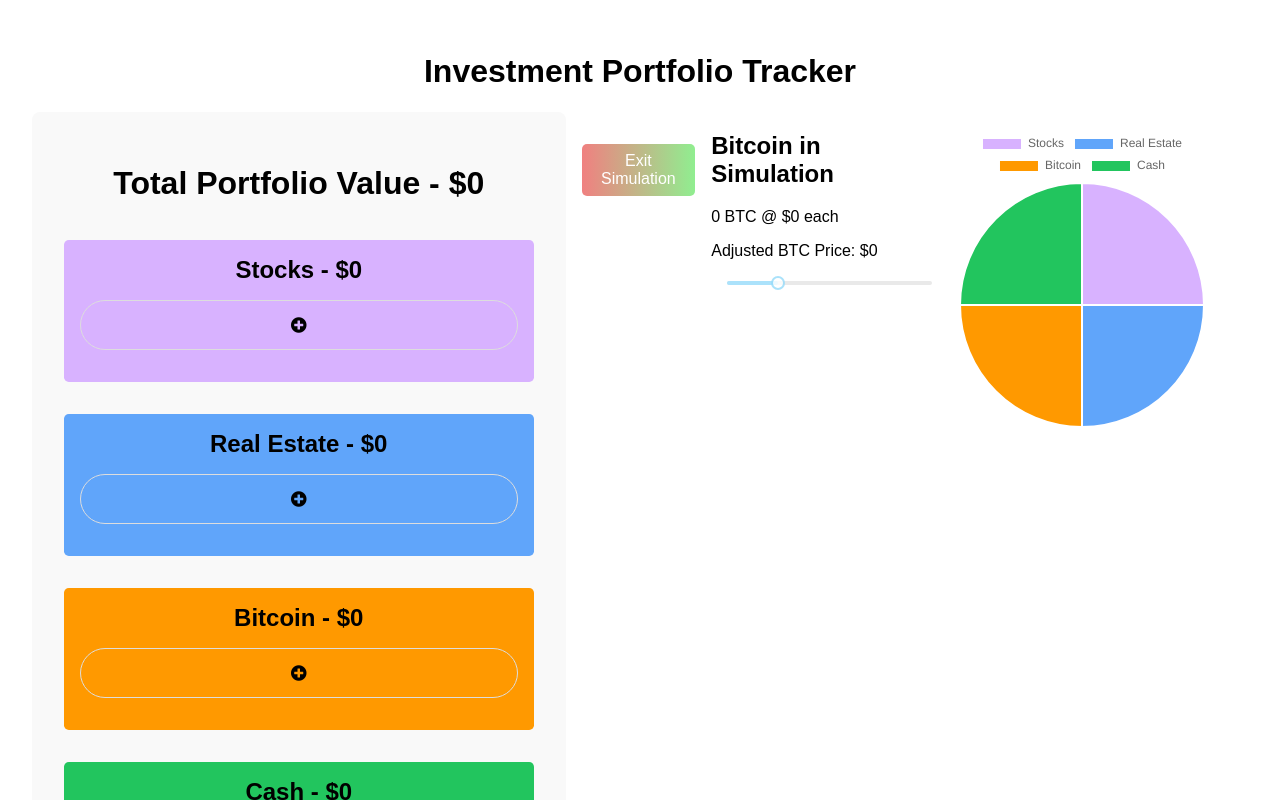
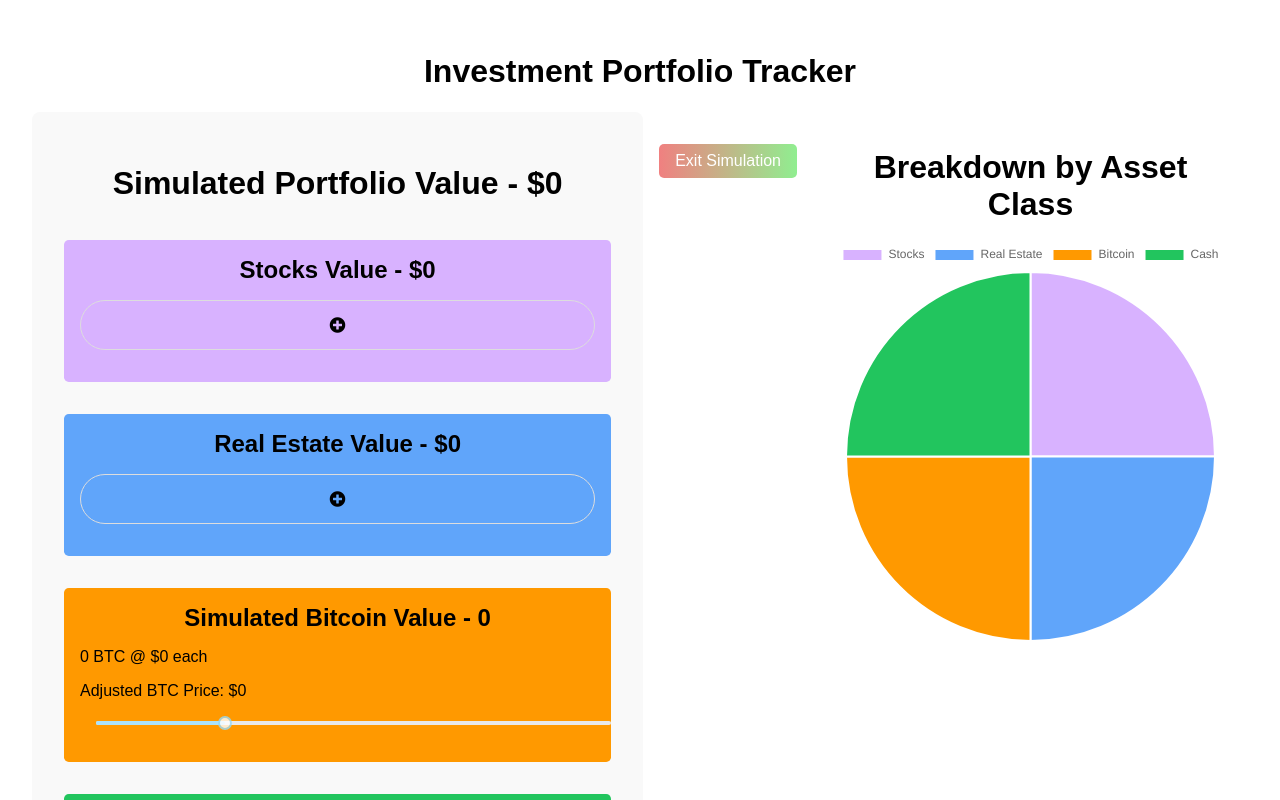
Before and after one commit to mjohnculhane/investment-portfolio, a React (Create React App) app: page / in a window 1280 px wide. Both pictures are taken after a click on the button "Simulation Mode". Shown: the top 800 px of the page. Built offline with nearby package versions, Linux system fonts and the light colour scheme.

Commit message:
Various design changes, enhancements and added functionality to simulation mode, simulation mode still only available for Bitcoin.

```diff
--- a/src/App.css
+++ b/src/App.css
@@ -18,6 +18,11 @@
   flex: 2;
   max-width: 40vw; /* Relative to the viewport width */
   padding: 1rem; /* rem for consistent padding */
+}
+
+.pie-chart h1 {
+  margin-bottom: 1rem; /* Space between the header and the pie chart */
+  text-align: center; /* Ensure the header is centered */
 }
 
 .breakdown {
@@ -145,7 +150,7 @@ input[type="number"] {
   background: linear-gradient(to right, red, rgb(108, 197, 108));
 }
 
-.btc-slider {
+.simulation-slider {
   display: flex;
   align-items: center;
   margin: 1rem;
--- a/src/App.js
+++ b/src/App.js
@@ -9,12 +9,18 @@ import './App.css';
 ChartJS.register(ArcElement, Tooltip, Legend);
 
 function App() {
+  // Real portfolio variables
   const [stocks, setStocks] = useState([]);
   const [realEstate, setRealEstate] = useState([]);
   const [btcAmount, setBtcAmount] = useState(0);
   const [btcPrice, setBtcPrice] = useState(0);
   const [cash, setCash] = useState(0);
   const [yieldRate, setYieldRate] = useState(0);
+
+  // Simulation portfolio variables
+  const [inSimulationMode, setInSimulationMode] = useState(false);
+  const [simulatedBtc, setSimulatedBtc] = useState({ amount: 0, price: 0 });
+  const [sliderValue, setSliderValue] = useState(100);
 
   // References for input fields
   const stockNameRef = useRef(null);
@@ -59,8 +65,17 @@ function App() {
   const calculatePortfolioValue = () => {
     let stocksValue = stocks.reduce((total, stock) => total + stock.quantity * stock.price, 0);
     let realEstateValue = realEstate.reduce((total, property) => total + property.marketValue, 0);
-    let btcValue = btcAmount * btcPrice;
+    // let btcValue = btcAmount * btcPrice;
+    let btcValue = inSimulationMode ? simulatedBtc.amount * simulatedBtc.price : btcAmount * btcPrice;
     let cashValue = cash * (1 + yieldRate / 100);
+
+    // if (inSimulationMode) {
+    //   // Perform the simulation-specific calculation for Bitcoin
+    //   btcValue = simulatedBtc.amount * simulatedBtc.price; // Adjust based on the simulated values
+    // } else {
+    //   // Regular Bitcoin calculation
+    //   btcValue = btcAmount * btcPrice;
+    // }
 
     let totalValue = stocksValue + realEstateValue + btcValue + cashValue;
     return { totalValue, stocksValue, realEstateValue, btcValue, cashValue };
@@ -184,13 +199,7 @@ function App() {
     }
   };
 
-  // Simulation mode components
-  const [inSimulationMode, setInSimulationMode] = useState(false);
-
-  const [simulatedBtc, setSimulatedBtc] = useState({ amount: 0, price: 0 });
-
-  const [sliderValue, setSliderValue] = useState(100);
-
+  // Simulation mode functions
   const handleSimulationToggle = () => {
     setInSimulationMode((prevMode) => {
       if (!prevMode) {
@@ -235,10 +244,10 @@ function App() {
       <h1>Investment Portfolio Tracker</h1>
       <div className="main-content">
         <div className="breakdown">
-          <h1 style={{ textAlign: 'center' }}>Total Portfolio Value - ${formatNumber(totalValue)}</h1>
+          <h1 style={{ textAlign: 'center' }}>{inSimulationMode ? `Simulated Portfolio Value - $${formatNumber(totalValue)}` : `Actual Portfolio Value - $${formatNumber(totalValue)}`}</h1>
           {/* Stocks Section */}
           <div className="category" style={{ backgroundColor: colors.stocks }}>
-            <h2 style={{ marginBottom: '1rem' }}>Stocks - ${formatNumber(stocksValue)}</h2>
+            <h2 style={{ marginBottom: '1rem' }}>Stocks Value - ${formatNumber(stocksValue)}</h2>
             {stocks.map((stock, index) => (
               <div key={index} className="asset-container">
                 <span onClick={() => deleteAsset('stocks', index)}>
@@ -315,7 +324,7 @@ function App() {
 
           {/* Real Estate Section */}
           <div className="category" style={{ backgroundColor: colors.realEstate}}>
-            <h2 style={{ marginBottom: '1rem' }}>Real Estate - ${formatNumber(realEstateValue)}</h2>
+            <h2 style={{ marginBottom: '1rem' }}>Real Estate Value - ${formatNumber(realEstateValue)}</h2>
             {realEstate.map((property, index) => (
               <div key={index} className="asset-container">
                 <span onClick={() => deleteAsset('realEstate', index)}>
@@ -377,7 +386,47 @@ function App() {
 
           {/* Bitcoin Section */}
           <div className="category" style={{ backgroundColor: colors.bitcoin }}>
-            <h2 style={{ marginBottom: '1rem' }}>Bitcoin - ${formatNumber(btcValue)}</h2>
+          {inSimulationMode ? (
+            <div className="simulated-bitcoin-display">
+              <h2>Simulated Bitcoin Value - {formatNumber(btcValue)}</h2>
+              <p>{formatNumber(simulatedBtc.amount)} BTC @ ${formatNumber(simulatedBtc.price)} each</p>
+              <p>Adjusted BTC Price: ${formatNumber(simulatedBtc.price)}</p>
+              <div className="simulation-slider">
+              <Slider
+                min={0}
+                max={400}
+                value={sliderValue}
+                step={1}
+                onChange={(newValue) => {
+                  setSliderValue(newValue);
+                  handleSliderChange(newValue);
+                }}
+                handle={{
+                  style: {
+                    backgroundColor: 'red',
+                    borderColor: 'red',
+                    height: '1.25em',
+                    width: '1.25em',
+                  },
+                }}
+                track={{
+                  style: {
+                    backgroundColor: 'blue',
+                    height: '0.3em',
+                  },
+                }}
+                rail={{
+                  style: {
+                    backgroundColor: 'gray',
+                    height: '0.3em',
+                  },
+                }}
+              />
+              </div>
+            </div>
+        ) : (
+          <>
+            <h2 style={{ marginBottom: '1rem' }}>Bitcoin Value - ${formatNumber(btcValue)}</h2>
             {btcValue > 0 ? (
               <div className="asset-container">
                 <span onClick={() => deleteAsset('bitcoin')}>
@@ -435,11 +484,13 @@ function App() {
                 )}
               </div>
             )}
+          </>
+          )}
           </div>
 
           {/* Cash Section */}
           <div className="category" style={{ backgroundColor: colors.cash }}>
-            <h2 style={{ marginBottom: '1rem' }}>Cash - ${formatNumber(cash)}</h2>
+            <h2 style={{ marginBottom: '1rem' }}>Fiat Value - ${formatNumber(cash)}</h2>
             {cash > 0 ? (
               <div className="asset-container">
                 <span onClick={() => deleteAsset('cash')}>
@@ -498,53 +549,9 @@ function App() {
             {inSimulationMode ? 'Exit Simulation' : 'Simulation Mode'}
           </button>
         </div>
-        {inSimulationMode ? (
-          <div className="simulated-bitcoin-display">
-            <h2>Bitcoin in Simulation</h2>
-            <p>{formatNumber(simulatedBtc.amount)} BTC @ ${formatNumber(simulatedBtc.price)} each</p>
-            <p>Adjusted BTC Price: ${formatNumber(simulatedBtc.price)}</p>
-            <div className="btc-slider">
-            <Slider
-              // min={0}
-              min={0}
-              max={400}
-              value={sliderValue}
-              step={1}
-              onChange={(newValue) => {
-                setSliderValue(newValue);
-                // const adjustedValue = logScaleValue(newValue);
-                // setBtcPrice(btcAmount * (btcPrice * adjustedValue)); // Adjust price based on the transformed value
-                handleSliderChange(newValue);
-              }}
-              handle={{
-                style: {
-                  backgroundColor: 'red',
-                  borderColor: 'red',
-                  height: '1.25em',
-                  width: '1.25em',
-                },
-              }}
-              track={{
-                style: {
-                  backgroundColor: 'blue',
-                  height: '0.3em',
-                },
-              }}
-              rail={{
-                style: {
-                  backgroundColor: 'gray',
-                  height: '0.3em',
-                },
-              }}
-            />
-            </div>
-          </div>
-        ) : (
-          <div className="main-content">
-            {/* Full portfolio goes here (stocks, real estate, etc.) */}
-          </div>
-        )}
+
         <div className="pie-chart">
+          <h1>Breakdown by Asset Class</h1>
           <Pie data={pieData} />
         </div>
       </div>
```
